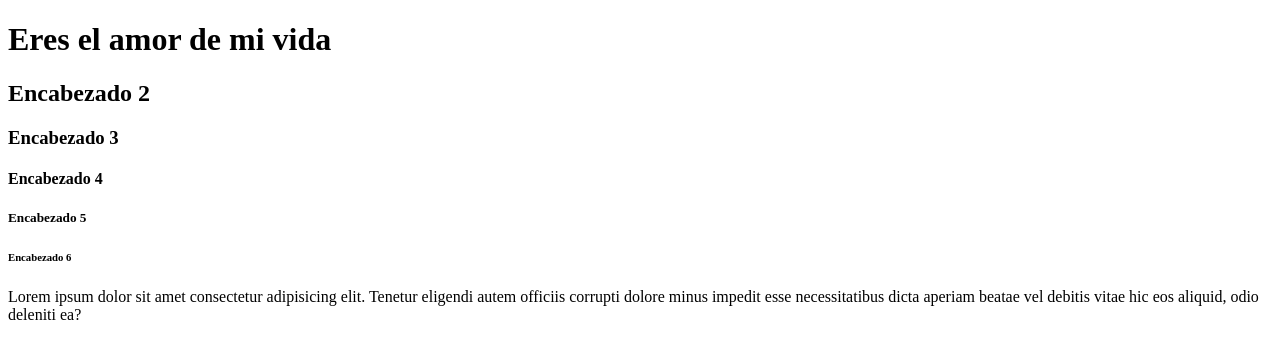
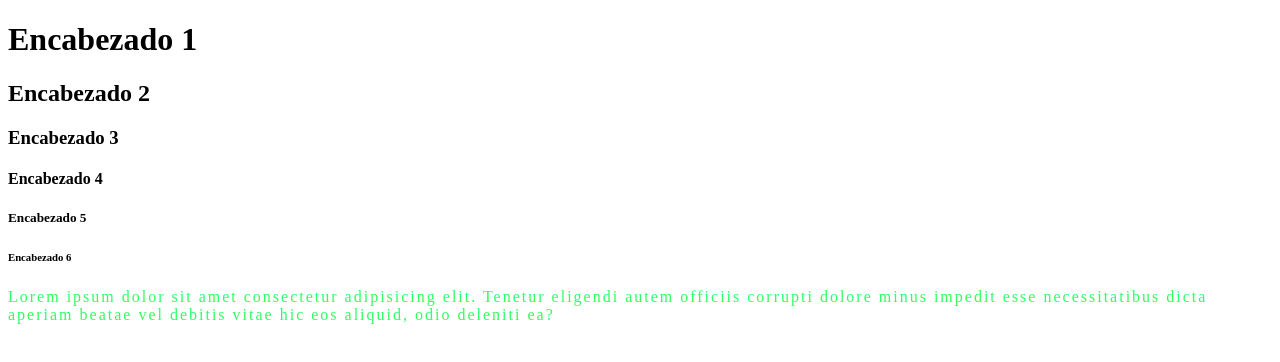
Before and after one commit to DansPrz/generation_bootcamp, a plain HTML site: page Generation_HTML/Intro_Aplicaciones_Web/index.html in a window 1280 px wide. Drawn offline with Linux system fonts and the light colour scheme.

Commit message:
Agregamos Estilo de Texto

```diff
--- /dev/null
+++ b/Generation_HTML/Intro_Aplicaciones_Web/assets/css/estilos.css
@@ -0,0 +1,4 @@
+p{
+    color:rgb(47, 255, 99);
+    letter-spacing: 2px ;
+}
--- /dev/null
+++ b/Generation_HTML/Intro_Aplicaciones_Web/assets/js/main.js
@@ -0,0 +1 @@
+alert("Mi primer pagina web");
--- a/Generation_HTML/Intro_Aplicaciones_Web/index.html
+++ b/Generation_HTML/Intro_Aplicaciones_Web/index.html
@@ -4,15 +4,18 @@
     <meta charset="UTF-8">
     <meta http-equiv="X-UA-Compatible" content="IE=edge">
     <meta name="viewport" content="width=device-width, initial-scale=1.0">
+    <link rel="stylesheet" href="assets/css/estilos.css">
     <title>HTML5 INTRODUCCION</title>
 </head>
 <body>
-    <h1>Eres el amor de mi vida</h1> <!-- Solo una por pagina -->
+    <h1>Encabezado 1</h1> <!-- Solo una por pagina -->
     <h2>Encabezado 2</h2>
     <h3>Encabezado 3</h3>
     <h4>Encabezado 4</h4>
     <h5>Encabezado 5</h5>
     <h6>Encabezado 6</h6>
-    <p>Lorem ipsum dolor sit amet consectetur adipisicing elit. Tenetur eligendi autem officiis corrupti dolore minus impedit esse necessitatibus dicta aperiam beatae vel debitis vitae hic eos aliquid, odio deleniti ea?</p> <!-- Funciona para crear texto -->
+    <p>Lorem ipsum dolor sit amet consectetur adipisicing elit. Tenetur eligendi autem officiis corrupti dolore minus impedit esse necessitatibus dicta aperiam beatae vel debitis vitae hic eos aliquid, odio deleniti ea?</p><!-- Funciona para crear texto -->
+
+    <script src="assets/js/main.js"></script>
 </body>
 </html>
```
